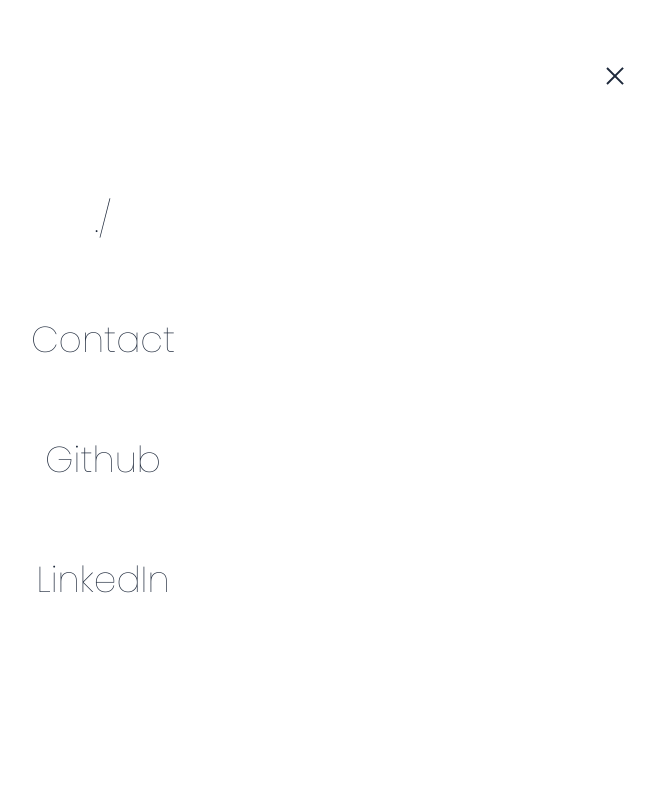
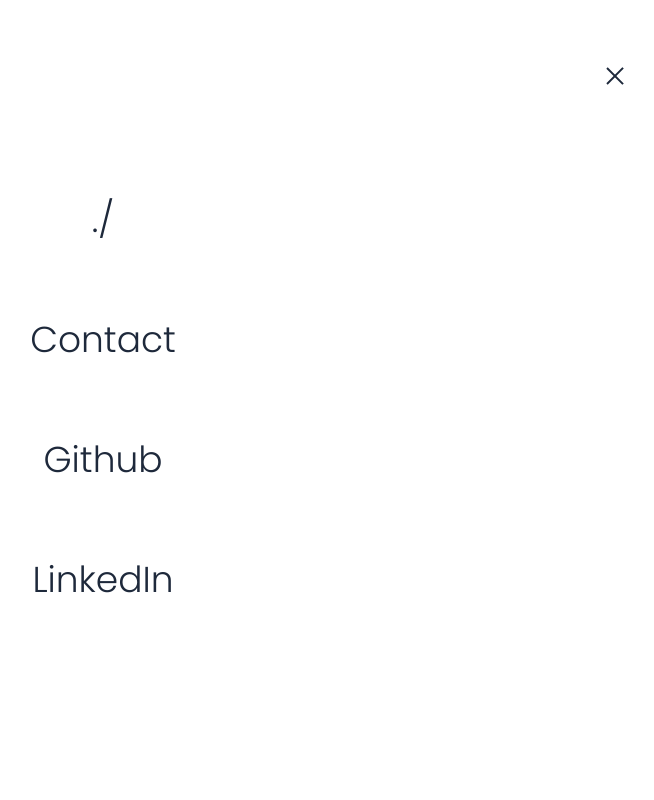
Before and after one commit to camc8/cameronhclark.com, a React (Vite) app: page / in a window 1280 px wide. Both pictures are taken after a click on the button "Open main menu". Shown: the top 800 px of the page, without its empty margins (537-1191 px from the left). Built offline with nearby package versions, Linux system fonts and the light colour scheme.

Commit message:
Nav font weight

```diff
--- a/src/components/Nav.tsx
+++ b/src/components/Nav.tsx
@@ -23,7 +23,7 @@
               initial={{ opacity: 0 }}
               animate={{ opacity: 1 }}
               exit={{ opacity: 0 }}
-              className="fixed top-0 right-0 h-screen w-screen grid place-content-center gap-20 px-8 md:px-28 bg-white font-thin text-center text-4xl">
+              className="fixed top-0 right-0 h-screen w-screen grid place-content-center gap-20 px-8 md:px-28 bg-white font-light text-center text-4xl">
               <a
                 href="/"
                 className="text-slate-800 active:text-slate-700"
```
